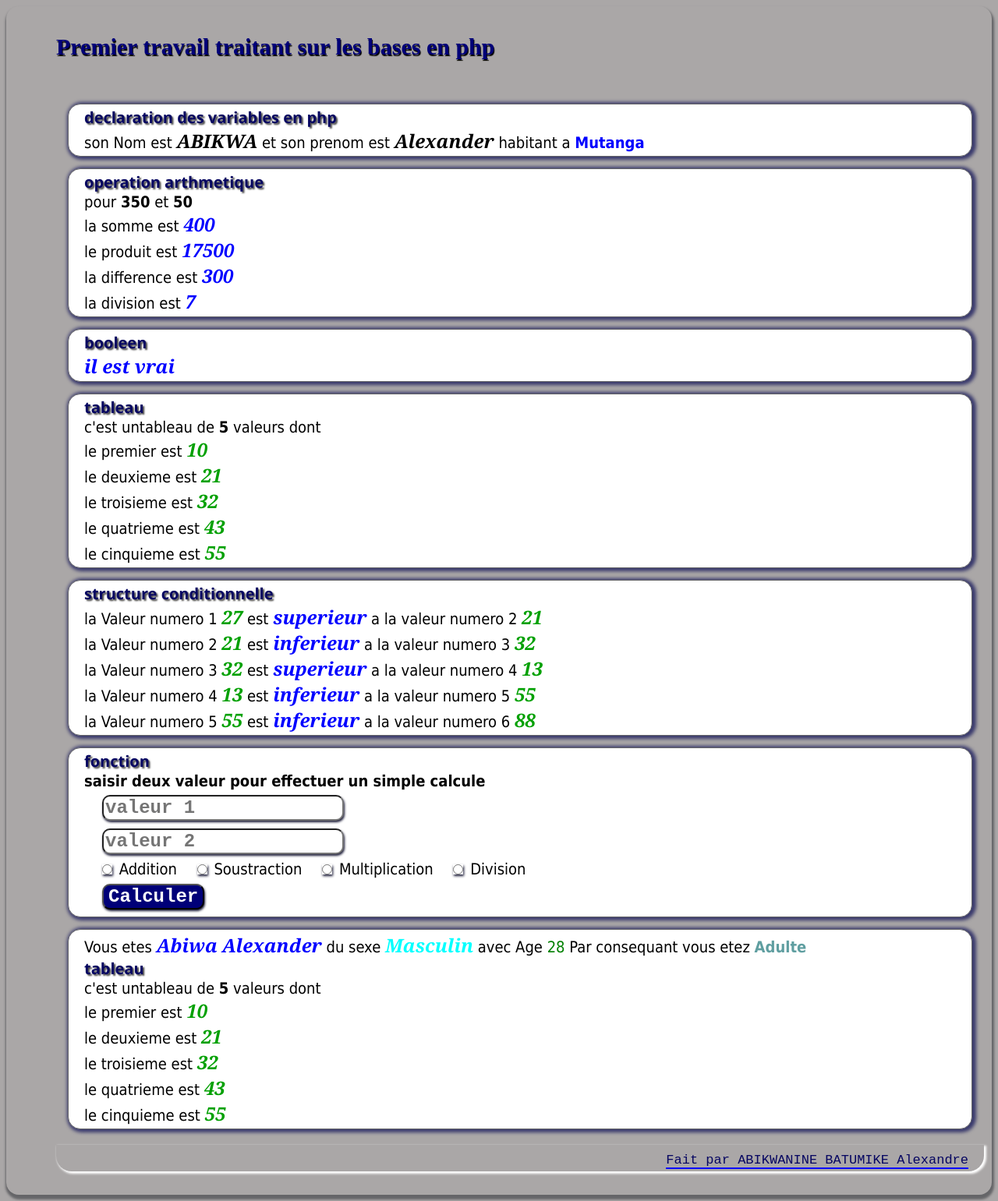
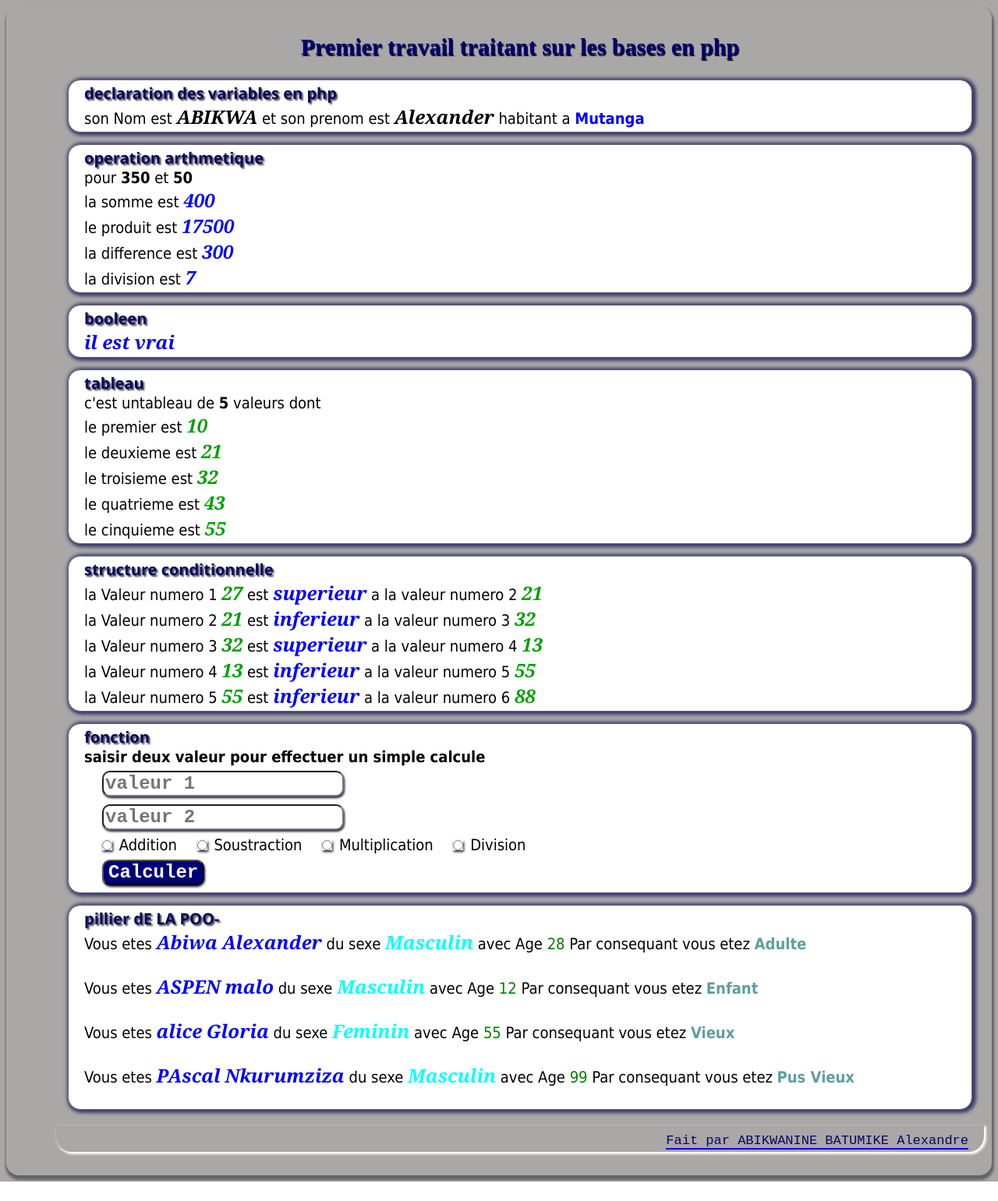
Before and after one commit to Abikwa/Devoir_oop_php_Alexandre, a PHP site: page / in a window 1280 px wide. Shown: the whole page at 78% size. After the commit the page ends 1516 px from the top, so only its background shows below. Run offline with PHP 8.4, Linux system fonts and the light colour scheme.

Commit message:
ajout de la methode d'affichage

```diff
--- a/Personne/Personne.php
+++ b/Personne/Personne.php
@@ -29,10 +29,10 @@ class Personne{
                 $type = "Majeur";
             else
                 $type = "Enfant";
-            echo "Vous etes  <span id='nom'><font color='blue'>".$this->nom."</font></span> <span id='nom'><font color='blue'>".$this->prenom."</font></span> du sexe <span id='nom'><font color='aqua'>".$this->sexe."</font></span> avec Age <font color='green'>".$this->age."</font> Par consequant vous etez <b><font color='cadetblue'>".$type."</font></b>";
+            echo "Vous etes  <span id='nom'><font color='blue'>".$this->nom."</font></span> <span id='nom'><font color='blue'>".$this->prenom."</font></span> du sexe <span id='nom'><font color='aqua'>".$this->sexe."</font></span> avec Age <font color='green'>".$this->age."</font> Par consequant vous etez <b><font color='cadetblue'>".$type."</font></b><br><br>";
         }
         else
-            echo "<font color='red'>saisir un age valide</font>";
+            echo "<font color='red'>saisir un age valide</font><br>";
     }
 
     /**
--- a/index.php
+++ b/index.php
@@ -157,16 +157,15 @@
             </aside>
             <aside class="answer"><!--  pillier dE LA POO-->
                 <?php
+                     echo "<span class='question'>pillier dE LA POO-</span>";
                     $personne = new Personne("Abiwa", "Alexander", "Masculin", "28");
                     $personne->AffichagePersonne();
-                    echo "<span class='question'>tableau</span>";
-                    $table = array(10,21,32,43,55);
-                    echo "c'est untableau de  <b>5</b> valeurs dont <br>".
-                    "le premier est  <span id='nom'><font color='trail'>".$table[0]."</font></span><br>".
-                    "le deuxieme est  <span id='nom'><font color='trail'>".$table[1]."</font></span><br>".
-                    "le troisieme est  <span id='nom'><font color='trail'>".$table[2]."</font></span><br>".
-                    "le quatrieme est  <span id='nom'><font color='trail'>".$table[3]."</font></span><br>".
-                    "le cinquieme est  <span id='nom'><font color='trail'>".$table[4]."</font></span><br>";
+                    $personne = new Personne("ASPEN", "malo", "Masculin", "12");
+                    $personne->AffichagePersonne();
+                    $personne = new Personne("alice", "Gloria", "Feminin", "55");
+                    $personne->AffichagePersonne();
+                    $personne = new Personne("PAscal", "Nkurumziza", "Masculin", "99");
+                    $personne->AffichagePersonne();
                 ?>
             </aside>
         </article>
--- a/styleTp1.css
+++ b/styleTp1.css
@@ -12,12 +12,7 @@ body{
     font-family: 'Times New Roman', Times, serif;
     color:  rgb(0, 0, 120);
     text-shadow: 1px 2px 1px black;
-    position: fixed;
     text-align: center;
-    z-index: 1;
-}
-article{
-    padding-top: 100px;
 }
 .answer{
     border: 1px solid rgb(101, 101, 104);
```
